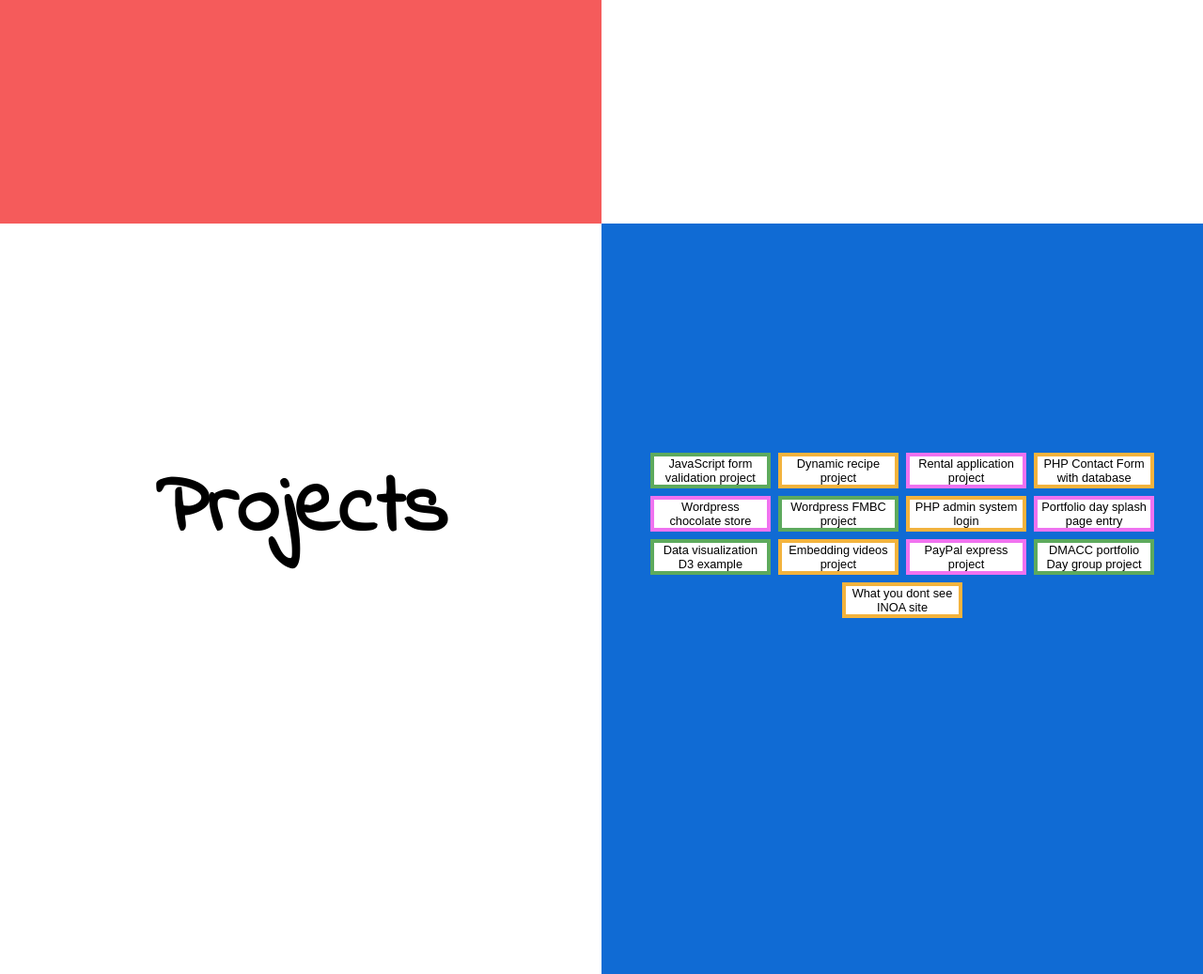
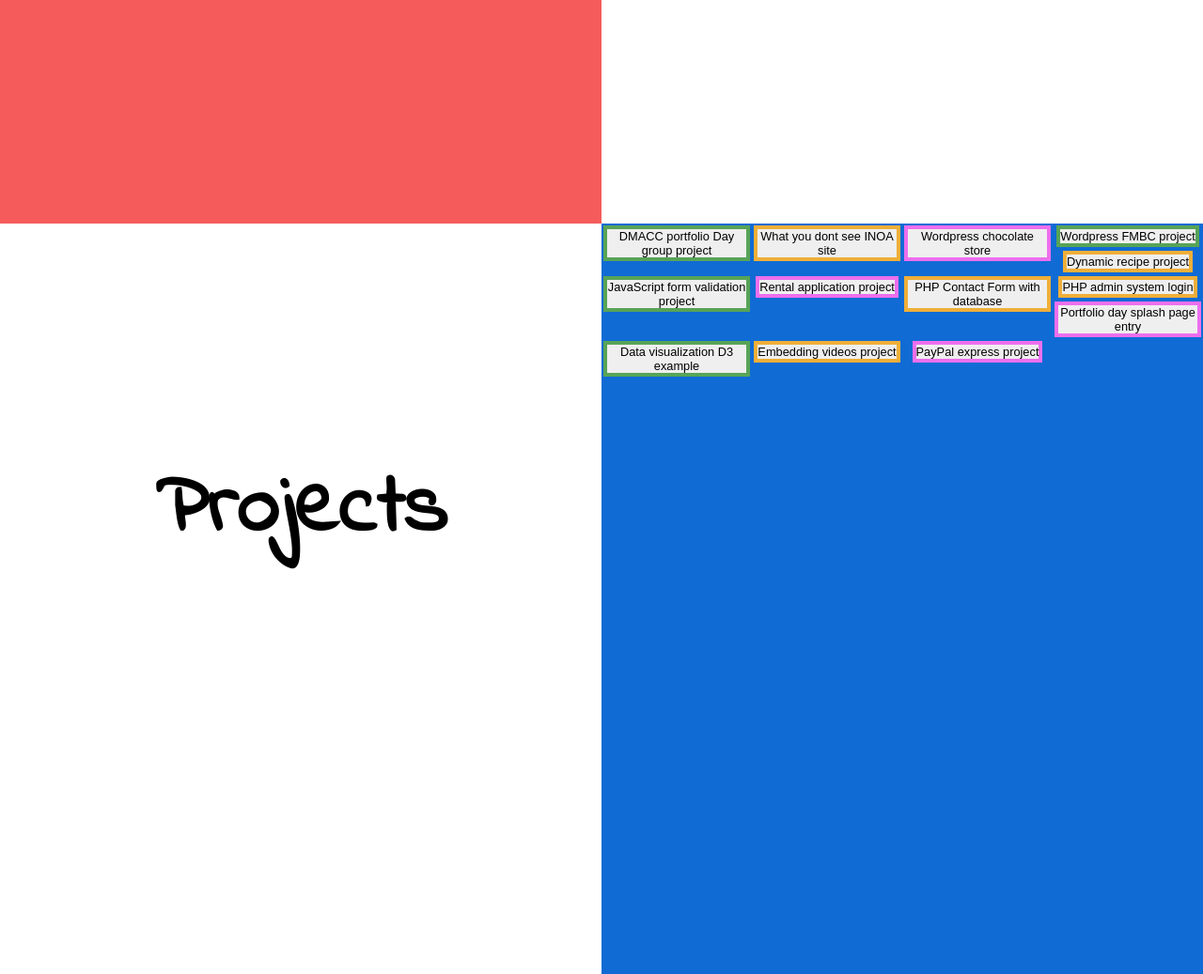
Before and after one commit to webDevAndres/portfolio, a PHP site: page / in a window 1280 px wide. Shown: the part 655-1692 px from the top of the page at 94% size. Run offline with PHP 8.4, Linux system fonts and the light colour scheme; some libraries are stand-ins or nearby versions.

Commit message:
added columns/rearranged buttons

```diff
--- a/index.php
+++ b/index.php
@@ -247,21 +247,48 @@ if ($validForm) {
             </div>
             <div class="col-m-12 col-6">
                 <section class="rightProjectsText" id="rightProjectsText">
-                    <div class="projectsButtons">
-                        <button class="button projectButtonStyle1" id="project1">JavaScript form validation project</button>
-                        <button class="button projectButtonStyle2" id="project2">Dynamic recipe project</button>
-                        <button class="button projectButtonStyle3" id="project3">Rental application project</button>
-                        <button class="button projectButtonStyle2" id="project4">PHP Contact Form with database</button>
-                        <button class="button projectButtonStyle3" id="project5">Wordpress chocolate store</button>
-                        <button class="button projectButtonStyle1" id="project6">Wordpress FMBC project</button>
-                        <button class="button projectButtonStyle2" id="project7">PHP admin system login</button>
-                        <button class="button projectButtonStyle3" id="project8">Portfolio day splash page entry</button>
-                        <button class="button projectButtonStyle1" id="project9">Data visualization D3 example</button>
-                        <button class="button projectButtonStyle2" id="project10">Embedding videos project</button>
-                        <button class="button projectButtonStyle3" id="project11">PayPal express project</button>
-                        <button class="button projectButtonStyle1" id="project12">DMACC portfolio Day group project</button>
-                        <button class="button projectButtonStyle2" id="project13">What you dont see INOA site</button>
-
+                    <div class="projectsButtonSection">
+                        <div class="row">
+                            <div class="col-m-4 col-3">
+                                <button class="projectButton projectButtonStyle1" id="project12">DMACC portfolio Day group project</button>
+                            </div>
+                            <div class="col-m-4 col-3">
+                                <button class="projectButton projectButtonStyle2" id="project13">What you dont see INOA site</button>
+                            </div>
+                            <div class="col-m-4 col-3">
+                                <button class="projectButton projectButtonStyle3" id="project5">Wordpress chocolate store</button>
+                            </div>
+                            <div class="col-m-4 col-3">
+                                <button class="projectButton projectButtonStyle1" id="project6">Wordpress FMBC project</button>
+                            </div>
+                            <div class="col-m-4 col-3">
+                                <button class="projectButton projectButtonStyle2" id="project2">Dynamic recipe project</button>
+                            </div>
+                            <div class="col-m-4 col-3">
+                                <button class="projectButton projectButtonStyle1" id="project1">JavaScript form validation project</button>
+                            </div>
+                            <div class="col-m-4 col-3">
+                                <button class="projectButton projectButtonStyle3" id="project3">Rental application project</button>
+                            </div>
+                            <div class="col-m-4 col-3">
+                                <button class="projectButton projectButtonStyle2" id="project4">PHP Contact Form with database</button>
+                            </div>
+                            <div class="col-m-4 col-3">
+                                <button class="projectButton projectButtonStyle2" id="project7">PHP admin system login</button>
+                            </div>
+                            <div class="col-m-4 col-3">
+                                <button class="projectButton projectButtonStyle3" id="project8">Portfolio day splash page entry</button>
+                            </div>
+                            <div class="col-m-4 col-3">
+                                <button class="projectButton projectButtonStyle1" id="project9">Data visualization D3 example</button>
+                            </div>
+                            <div class="col-m-4 col-3">
+                                <button class="projectButton projectButtonStyle2" id="project10">Embedding videos project</button>
+                            </div>
+                            <div class="col-m-4 col-3">
+                                <button class="projectButton projectButtonStyle3" id="project11">PayPal express project</button>
+                            </div>
+                        </div>
                     </div>
                 </section>
             </div>
```
